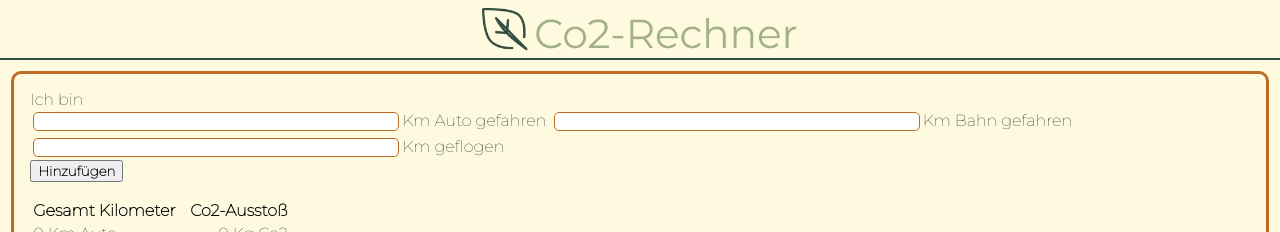
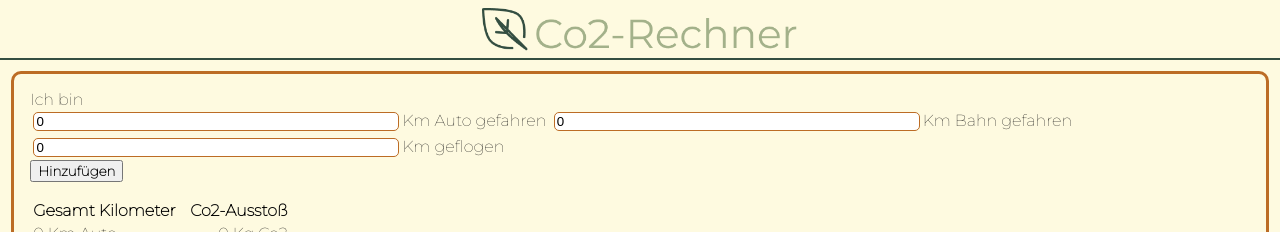
Before and after one commit to danielab93/capstone-project, a React (Vite) app: page /co2-rechner in a window 1280 px wide. Shown: the top 232 px of the page. Built offline with nearby package versions, Linux system fonts and the light colour scheme.

Commit message:
changed handleInputChange function

```diff
--- a/src/components/Co2Calculator.jsx
+++ b/src/components/Co2Calculator.jsx
@@ -3,56 +3,59 @@ import { useEffect, useState } from "react";
 import NumberInput from "./NumberInput";
 /* import isProductValid from "../library/validation"; */
 
-function Co2Calculator({}) {
-  const [inputCar, setInputCar] = useState();
+function Co2Calculator() {
+  /* const [inputCar, setInputCar] = useState(0); */
   const [carValue, setCarValue] = useState(0);
   const [co2Car, setCo2Car] = useState(0);
 
-  const [inputTrain, setInputTrain] = useState();
+  /* const [inputTrain, setInputTrain] = useState(0); */
   const [trainValue, setTrainValue] = useState(0);
   const [co2Train, setCo2Train] = useState(0);
 
-  const [inputFlight, setInputFlight] = useState();
+  /* const [inputFlight, setInputFlight] = useState(0); */
   const [flightValue, setFlightValue] = useState(0);
   const [co2Flight, setCo2Flight] = useState(0);
 
   const [co2BudgetSpent, setCo2BudgetSpent] = useState(0);
   const [co2BudgetLeft, setCo2BudgetLeft] = useState(1500);
-
-  const handleInputChange = (value1, value2, value3) => {
-    setInputCar(value1);
-    setInputTrain(value2);
-    setInputFlight(value3);
+  // -------------------------------------------------------------------
+  const initialValues = {
+    inputCar: 0,
+    inputTrain: 0,
+    inputFlight: 0,
   };
 
-  /*  const handleInputChange = (event) => {
-    const { inputCar, value } = event.target;
-    setInputCar({
-      [inputCar]: value,
+  const [values, setValues] = useState(initialValues);
+  // -------------------------------------------------------------------
+
+  const handleInputChange = (name, value) => {
+    setValues({
+      ...values,
+      [name]: value,
     });
-  }; */
+  };
 
   const handleSubmit = (event) => {
     event.preventDefault();
-    if (inputCar > 0) {
-      setCarValue(carValue + inputCar);
-      const co2Car = (carValue + inputCar) * 0.119;
+    if (values.inputCar > 0) {
+      setCarValue(carValue + values.inputCar);
+      const co2Car = (carValue + values.inputCar) * 0.119;
       setCo2Car(co2Car.toFixed(2));
       setCo2BudgetSpent(1500 - co2Car.toFixed(2));
       const co2BudgetSpentCar = 1500 - co2Car.toFixed(2);
       setCo2BudgetLeft(co2BudgetLeft - co2BudgetSpentCar);
-      setInputCar();
-    } else if (inputTrain > 0) {
-      setTrainValue(trainValue + inputTrain);
-      const co2Train = (trainValue + inputTrain) * 0.32;
+      /* setInputCar(); */
+    } else if (values.inputTrain > 0) {
+      setTrainValue(trainValue + values.inputTrain);
+      const co2Train = (trainValue + values.inputTrain) * 0.32;
       setCo2Train(co2Train.toFixed(2));
       setCo2BudgetSpent(1500 - co2Train.toFixed(2));
       const co2BudgetSpentTrain = 1500 - co2Train.toFixed(2);
       setCo2BudgetLeft(co2BudgetLeft - co2BudgetSpentTrain);
       setInputTrain();
-    } else if (inputFlight > 0) {
-      setFlightValue(flightValue + inputFlight);
-      const co2Flight = (flightValue + inputFlight) * 0.38;
+    } else if (values.inputFlight > 0) {
+      setFlightValue(flightValue + values.inputFlight);
+      const co2Flight = (flightValue + values.inputFlight) * 0.38;
       setCo2Flight(co2Flight.toFixed(2));
       setCo2BudgetSpent(1500 - co2Flight.toFixed(2));
       const co2BudgetSpentFlight = 1500 - co2Flight.toFixed(2);
@@ -63,14 +66,17 @@ function Co2Calculator({}) {
     }
   };
 
+  console.log(values.inputCar);
+
   return (
     <CalculatorContainer>
+      <form onSubmit={handleSubmit}>
         <section>
           Ich bin <br />
           <NumberInput
             name="inputCar"
             /* placeholder="0" */
-          value={inputCar}
+            value={values.inputCar}
             onNumberInputChange={handleInputChange}
           >
             {" "}
@@ -79,7 +85,7 @@ function Co2Calculator({}) {
           <NumberInput
             name="inputTrain"
             /* placeholder="0" */
-          value={inputTrain}
+            value={values.inputTrain}
             onNumberInputChange={handleInputChange}
           >
             {" "}
@@ -88,15 +94,16 @@ function Co2Calculator({}) {
           <NumberInput
             name="inputFlight"
             placeholder="0"
-          value={inputFlight}
+            value={values.inputFlight}
             onNumberInputChange={handleInputChange}
           >
             {" "}
           </NumberInput>
           Km geflogen
           <br />
-        <button onClick={handleSubmit}>Hinzufügen</button>
+          <button type="submit">Hinzufügen</button>
         </section>
+      </form>
       <section>
         <Table>
           <tbody>
--- a/src/components/NumberInput.jsx
+++ b/src/components/NumberInput.jsx
@@ -9,7 +9,7 @@ function NumberInput({
 }) {
   function handleChange(event) {
     const parsedValue = parseFloat(event.target.value);
-    onNumberInputChange(parsedValue);
+    onNumberInputChange(event.target.name, parsedValue);
   }
 
   return (
```
Lines whose indentation alone changed are shown as unchanged.
